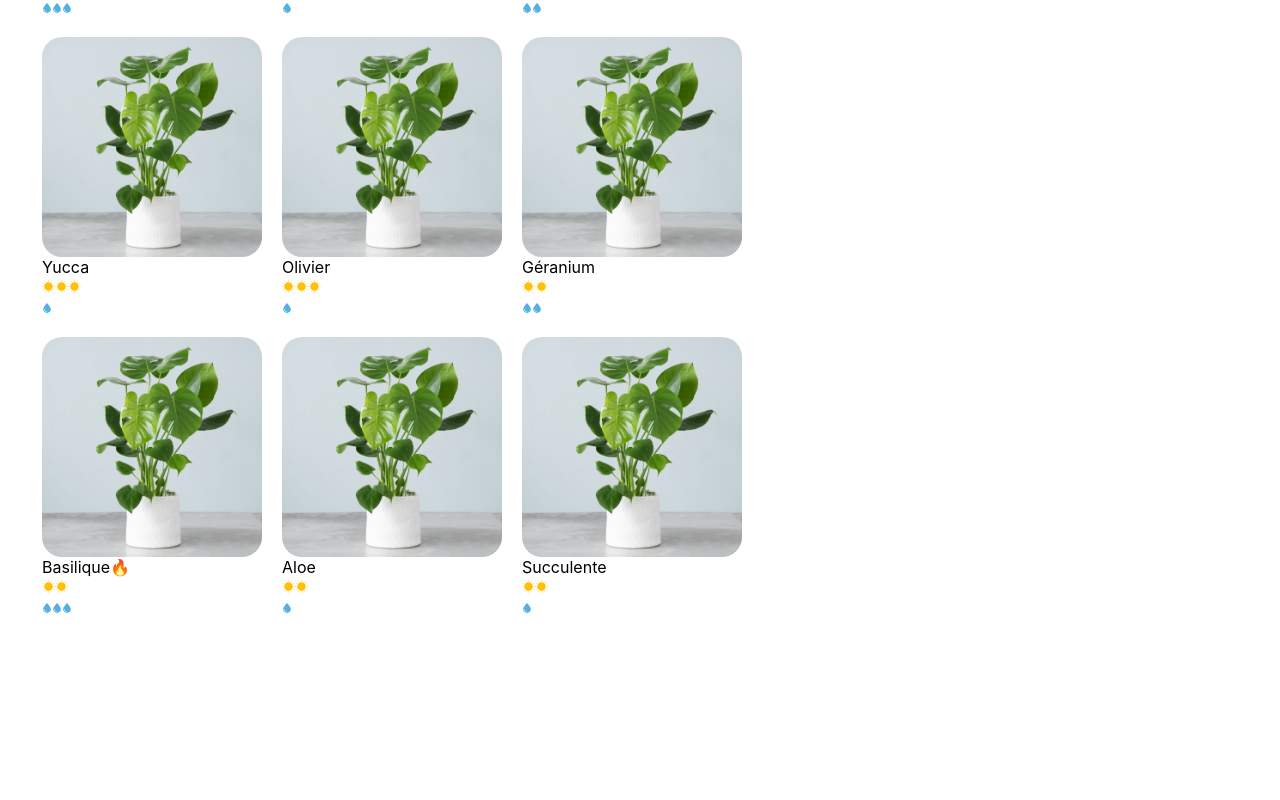
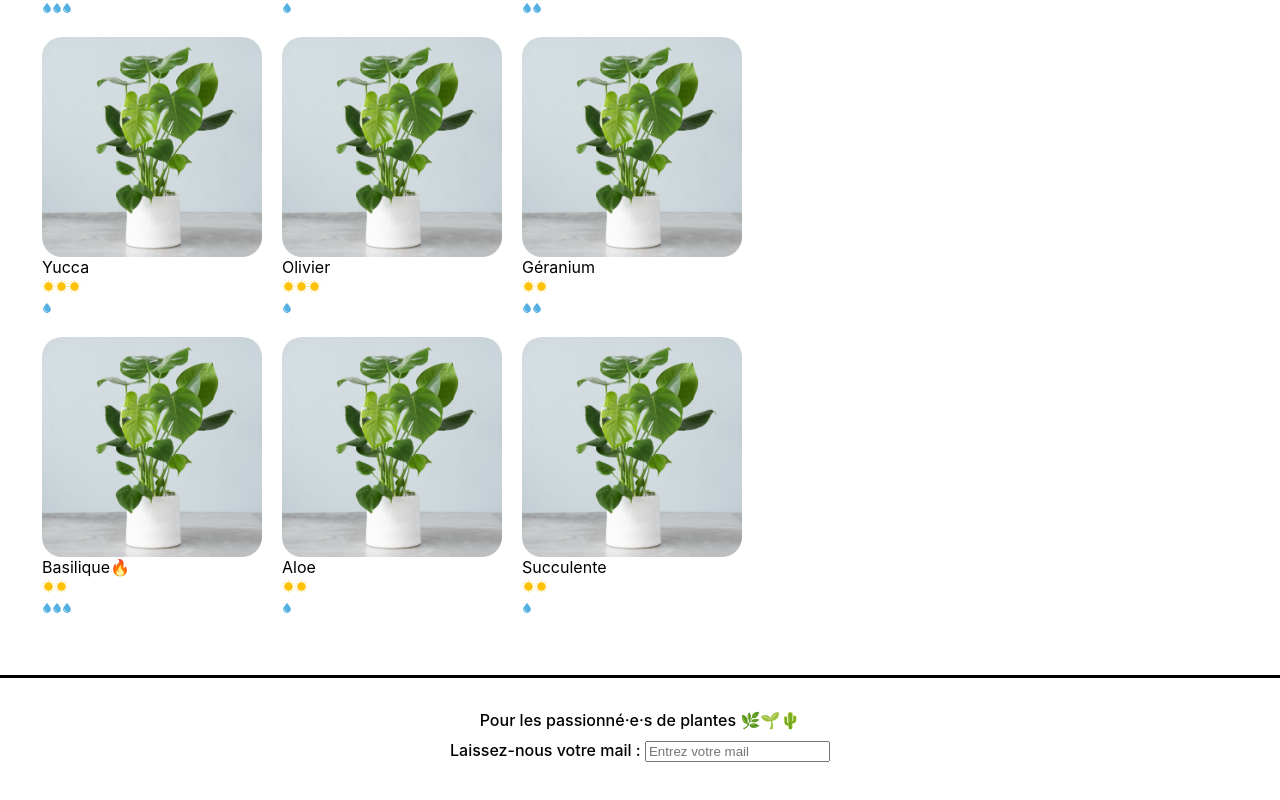
Before and after one commit to paulinerbrs/Tutorial_React_2, a React (Create React App) app: page / in a window 1280 px wide. Shown: the part 806-1606 px from the top of the page. Before the commit the page ends 1481 px from the top, so only its background shows below. Built offline with nearby package versions, Linux system fonts and the light colour scheme.

Commit message:
P2C5 - Use events

```diff
--- a/src/components/App.js
+++ b/src/components/App.js
@@ -1,6 +1,7 @@
 import Banner from './Banner';
 import Cart from './Cart';
-import ShoppingList from './ShoppingList'
+import ShoppingList from './ShoppingList';
+import Footer from './Footer';
 
 function App() {
   return (
@@ -8,6 +9,7 @@ function App() {
       <Banner />
       <Cart />
       <ShoppingList />
+      <Footer />
     </div>
   );
 }
--- a/src/components/CareScale.js
+++ b/src/components/CareScale.js
@@ -1,5 +1,15 @@
 import Sun from '../assets/sun.svg'
 import Water from '../assets/water.svg'
+
+function handleClick(careType, scaleValue){
+    const quantityLabel = {
+        1: 'peu',
+        2: 'modérément',
+        3: 'beaucoup'
+    };
+    const type = careType === 'light' ? " de lumière" : " d'arrosage";
+    alert(`Cette plante requiert ${quantityLabel[scaleValue]} ${type}`);
+}
 
 function CareScale({scaleValue, careType}) {
     const range = [1, 2, 3];
@@ -8,8 +18,9 @@ function CareScale({scaleValue, careType}) {
     ) : (
         <img src={Water} alt='water-icon' />
     );
+
     return (
-        <div>
+        <div onClick={() => handleClick(careType, scaleValue)}>
             {range.map((rangeElem) =>
                 scaleValue >= rangeElem ? <span key={rangeElem.toString()}>{scaleType}</span> : null
             )}
--- /dev/null
+++ b/src/components/Footer.js
@@ -0,0 +1,31 @@
+import { useState } from 'react';
+import '../styles/Footer.css';
+
+function Footer() {
+    const [inputValue, setInputValue] = useState('');
+
+    function handleBlur(){
+        if (!inputValue.includes('@')){
+            alert("Attention, il n'y a pas d'@, ceci n'est pas une adresse valide.");
+        }
+    }
+
+	return (
+		<footer className='footer'>
+			<div className='footer-elem'>
+				Pour les passionné·e·s de plantes 🌿🌱🌵
+			</div>
+			<div className='footer-elem'>
+                <span>Laissez-nous votre mail : </span>
+                <input
+                    placeholder='Entrez votre mail'
+                    value={inputValue}
+                    onChange={(e) => setInputValue(e.target.value)}
+                    onBlur={handleBlur}
+                />
+            </div>
+		</footer>
+	);
+}
+
+export default Footer;
--- a/src/components/PlantItem.js
+++ b/src/components/PlantItem.js
@@ -8,8 +8,10 @@ function PlantItem(props) {
             {/* {props.isSpecialOffer && <p className='sales'>Soldes</p>} */}
             {props.name}
             {props.isBestSale && '🔥'}
-            <CareScale careType='light' scaleValue={props.light} />
-            <CareScale careType='water' scaleValue={props.water} />
+            <div>
+                <CareScale careType='light' scaleValue={props.light} />
+                <CareScale careType='water' scaleValue={props.water} />
+            </div>
         </li>
     );
 }
--- a/src/components/ShoppingList.js
+++ b/src/components/ShoppingList.js
@@ -17,7 +17,7 @@ function ShoppingList() {
             </ul>
             <ul className='plant-list'>
                 {plantList.map((plant) => (
-                    <PlantItem name={plant.name} cover={plant.cover} id={plant.id} light={plant.light} water={plant.water} isBestSale={plant.isBestSale} isSpecialOffer={plant.isSpecialOffer}/>
+                    <PlantItem key={plant.id} name={plant.name} cover={plant.cover} id={plant.id} light={plant.light} water={plant.water} isBestSale={plant.isBestSale} isSpecialOffer={plant.isSpecialOffer}/>
                 ))}
             </ul>
         </div>
--- /dev/null
+++ b/src/styles/Footer.css
@@ -0,0 +1,14 @@
+.footer {
+	color: black;
+	padding: 32px;
+	border-top: solid 3px black;
+	display: flex;
+	justify-content: flex-start;
+	flex-direction: column;
+	align-items: center;
+	font-weight: 500;
+}
+
+.footer-elem {
+	margin-bottom: 10px;
+}
```
